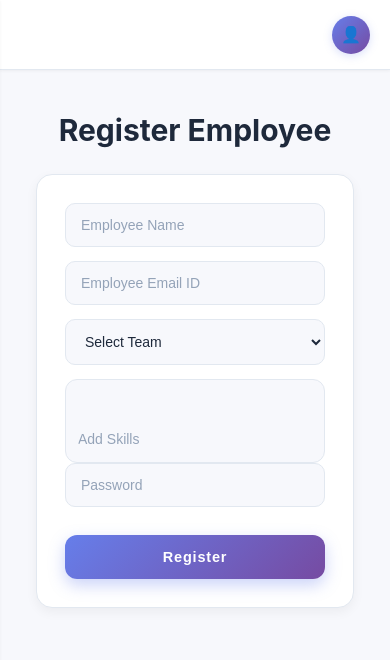
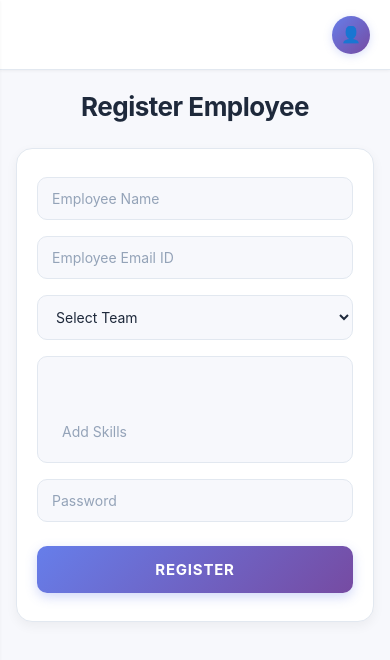
Before and after one commit to Kabileshvijay/Enterprise-Knowledge-Graph-Search-Platform, a React (Vite) app in the folder frontend/: page /admin/register in a window 390 px wide. Shown: the top 660 px of the page. Built offline with nearby package versions, Linux system fonts and the light colour scheme.

Commit message:
updated RegisterUser Styles

```diff
--- a/frontend/src/styles/admin/registerUser.css
+++ b/frontend/src/styles/admin/registerUser.css
@@ -1,19 +1,15 @@
-/* ================= REGISTER PAGE - MODERN LIGHT UI ================= */
+/* ================= REGISTER USER PAGE - BRIGHT LIGHT THEME ================= */
 
 .register-container {
-  max-width: 620px;
-  height: 100vh;
+  max-width: 650px;
   margin: 0 auto;
-  display: flex;
-  flex-direction: column;
-  justify-content: center;
-  animation: scaleIn 0.45s ease;
+  animation: scaleIn 0.5s ease-out;
 }
 
 @keyframes scaleIn {
   from {
     opacity: 0;
-    transform: scale(0.96);
+    transform: scale(0.97);
   }
   to {
     opacity: 1;
@@ -22,10 +18,11 @@
 }
 
 .register-container h2 {
-  font-size: 30px;
+  font-size: 32px;
   font-weight: 700;
-  margin-bottom: 20px;
+  margin-bottom: 28px;
   color: var(--text-primary);
+  letter-spacing: -0.5px;
   text-align: center;
 }
 
@@ -35,23 +32,22 @@
   background: var(--bg-primary);
   border: 1px solid var(--border-light);
   border-radius: 16px;
-  padding: 28px;
+  padding: 36px;
   box-shadow: var(--shadow-md);
 }
-
-/* INPUTS */
 
 .register-form input,
 .register-form select {
   width: 100%;
-  padding: 13px 15px;
-  margin-bottom: 14px;
+  padding: 14px 16px;
+  margin-bottom: 16px;
   background: var(--bg-secondary);
   border: 1px solid var(--border-light);
   border-radius: 10px;
   color: var(--text-primary);
   font-size: 14px;
-  transition: 0.25s ease;
+  font-family: inherit;
+  transition: var(--transition);
   outline: none;
 }
 
@@ -63,77 +59,84 @@
 .register-form select:focus {
   border-color: var(--primary-color);
   background: var(--bg-primary);
-  box-shadow: 0 0 0 3px rgba(102, 126, 234, 0.12);
+  box-shadow: 0 0 0 3px rgba(102, 126, 234, 0.1);
+}
+
+.register-form select {
+  cursor: pointer;
+}
+
+.register-form select option {
+  background: var(--bg-primary);
+  color: var(--text-primary);
 }
 
 /* ================= SKILL BOX ================= */
 
 .skill-box {
   position: relative;
+  margin-bottom: 16px;
   background: var(--bg-secondary);
   border: 1px solid var(--border-light);
-  border-radius: 12px;
-  padding: 10px 12px;
-  transition: 0.25s ease;
-}
-
-/* remove unwanted top space */
-.skill-box:not(:first-child) {
-  margin-top: 0;
+  border-radius: 10px;
+  padding: 10px;
+  transition: var(--transition);
 }
 
 .skill-box:focus-within {
   border-color: var(--primary-color);
   background: var(--bg-primary);
-  box-shadow: 0 0 0 3px rgba(102, 126, 234, 0.12);
+  box-shadow: 0 0 0 3px rgba(102, 126, 234, 0.1);
 }
-
-/* TAG AREA */
 
 .skill-tags {
   display: flex;
   flex-wrap: wrap;
   gap: 8px;
+  margin-bottom: 8px;
+  min-height: 36px;
   align-items: center;
-  min-height: 32px;
-  margin-bottom: 4px;
 }
 
-/* TAG */
-
 .skill-tag {
-  display: flex;
+  display: inline-flex;
   align-items: center;
   gap: 6px;
   padding: 6px 12px;
-  background: linear-gradient(135deg, #667eea, #764ba2);
-  border-radius: 8px;
-  font-size: 12.5px;
+  background: linear-gradient(135deg, #667eea 0%, #764ba2 100%);
+  border-radius: 6px;
+  font-size: 13px;
   font-weight: 600;
-  color: #fff;
-  animation: tagPop 0.2s ease;
+  color: white;
+  animation: tagPopIn 0.25s cubic-bezier(0.68, -0.55, 0.265, 1.55);
 }
 
-@keyframes tagPop {
+@keyframes tagPopIn {
   from {
-    transform: scale(0.8);
     opacity: 0;
+    transform: scale(0.6);
   }
   to {
+    opacity: 1;
     transform: scale(1);
-    opacity: 1;
   }
 }
 
 .skill-tag button {
+  background: rgba(255, 255, 255, 0.25);
   border: none;
-  background: rgba(255, 255, 255, 0.25);
+  border-radius: 50%;
   width: 18px;
   height: 18px;
-  border-radius: 50%;
-  color: #fff;
+  display: flex;
+  align-items: center;
+  justify-content: center;
   cursor: pointer;
-  transition: 0.2s ease;
+  color: white;
+  font-size: 14px;
+  line-height: 1;
+  transition: var(--transition);
+  padding: 0;
 }
 
 .skill-tag button:hover {
@@ -141,73 +144,73 @@
   transform: rotate(90deg);
 }
 
-/* SKILL INPUT */
-
 .skill-box input {
+  margin: 0;
   border: none;
   background: transparent;
-  padding: 4px 0;
-  margin: 0;
-  font-size: 14px;
+  padding: 6px 0;
 }
 
 .skill-box input:focus {
   box-shadow: none;
 }
 
-/* ================= SKILL DROPDOWN (MODERNIZED) ================= */
+/* ================= SKILL SUGGESTIONS ================= */
 
 .skill-suggestions {
   position: absolute;
-  inset: auto 0 auto 0;
   top: calc(100% + 6px);
-  background: rgba(255, 255, 255, 0.95);
-  backdrop-filter: blur(10px);
+  left: 0;
+  right: 0;
+  max-height: 200px;
+  overflow-y: auto;
+  background: var(--bg-primary);
   border: 1px solid var(--border-light);
-  border-radius: 12px;
+  border-radius: 10px;
+  list-style: none;
   padding: 6px;
-  list-style: none;
-  box-shadow: 0 16px 40px rgba(0, 0, 0, 0.12);
-  max-height: 180px;
-  overflow-y: auto;
-  z-index: 200;
-  animation: dropSmooth 0.25s ease;
+  margin: 0;
+  z-index: 100;
+  box-shadow: var(--shadow-lg);
+  animation: dropDown 0.25s ease-out;
 }
 
-@keyframes dropSmooth {
+@keyframes dropDown {
   from {
     opacity: 0;
-    transform: translateY(-6px) scale(0.98);
+    transform: translateY(-8px);
   }
   to {
     opacity: 1;
-    transform: translateY(0) scale(1);
+    transform: translateY(0);
   }
 }
-
-.skill-suggestions li {
-  padding: 10px 14px;
-  border-radius: 8px;
-  font-size: 14px;
-  color: var(--text-secondary);
-  cursor: pointer;
-  transition: 0.2s ease;
-}
-
-.skill-suggestions li:hover {
-  background: linear-gradient(135deg, #667eea20, #764ba220);
-  color: var(--text-primary);
-}
-
-/* SCROLLBAR */
 
 .skill-suggestions::-webkit-scrollbar {
   width: 5px;
 }
 
+.skill-suggestions::-webkit-scrollbar-track {
+  background: transparent;
+}
+
 .skill-suggestions::-webkit-scrollbar-thumb {
-  background: #c7c7d1;
+  background: var(--border-medium);
   border-radius: 10px;
+}
+
+.skill-suggestions li {
+  padding: 10px 14px;
+  cursor: pointer;
+  border-radius: 6px;
+  font-size: 14px;
+  color: var(--text-secondary);
+  transition: var(--transition);
+}
+
+.skill-suggestions li:hover {
+  background: var(--bg-secondary);
+  color: var(--text-primary);
 }
 
 /* ================= SUBMIT BUTTON ================= */
@@ -215,29 +218,45 @@
 .register-form button[type="submit"] {
   width: 100%;
   padding: 14px;
-  margin-top: 14px;
-  border-radius: 12px;
+  background: linear-gradient(135deg, #667eea 0%, #764ba2 100%);
   border: none;
-  background: linear-gradient(135deg, #667eea, #764ba2);
-  color: #fff;
-  font-size: 14.5px;
+  border-radius: 10px;
+  color: white;
+  font-size: 15px;
   font-weight: 700;
+  cursor: pointer;
+  transition: var(--transition);
+  font-family: inherit;
+  text-transform: uppercase;
   letter-spacing: 0.8px;
-  cursor: pointer;
-  transition: 0.25s ease;
-  box-shadow: 0 6px 16px rgba(102, 126, 234, 0.35);
+  box-shadow: 0 4px 12px rgba(102, 126, 234, 0.3);
+  margin-top: 8px;
 }
 
 .register-form button[type="submit"]:hover {
   transform: translateY(-2px);
-  box-shadow: 0 10px 26px rgba(102, 126, 234, 0.45);
+  box-shadow: 0 6px 18px rgba(102, 126, 234, 0.4);
+}
+
+.register-form button[type="submit"]:active {
+  transform: translateY(0);
 }
 
 /* ================= RESPONSIVE ================= */
 
 @media (max-width: 768px) {
-  .register-container {
-    height: auto;
-    padding: 20px;
+  .register-container h2 {
+    font-size: 26px;
+    margin-bottom: 20px;
+  }
+
+  .register-form {
+    padding: 28px 20px;
+  }
+
+  .register-form input,
+  .register-form select {
+    padding: 12px 14px;
+    font-size: 14px;
   }
 }
```
